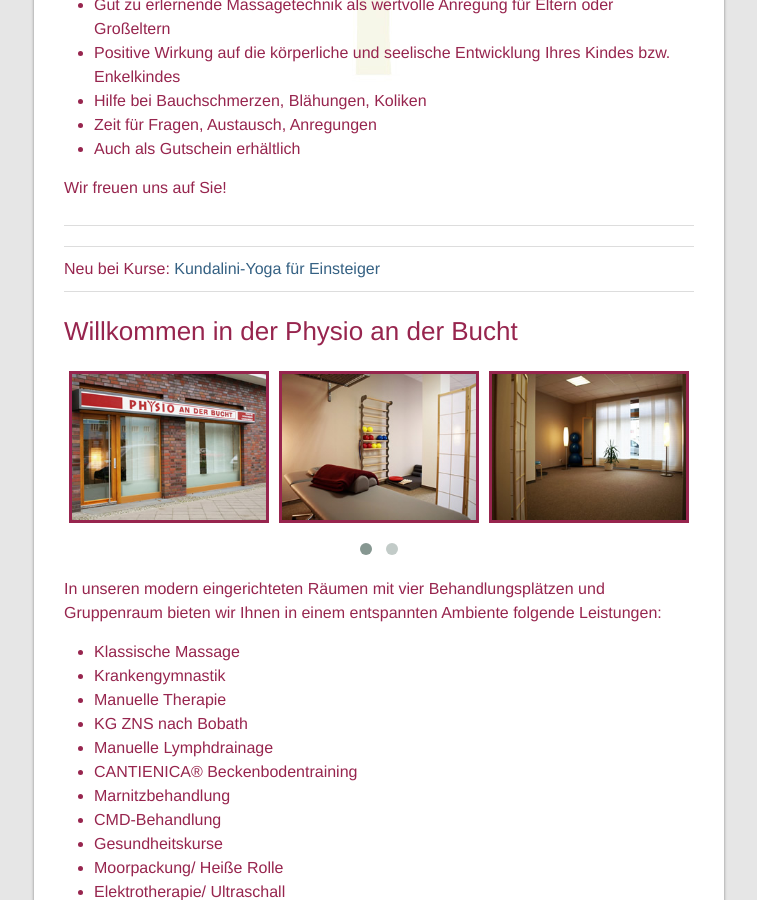
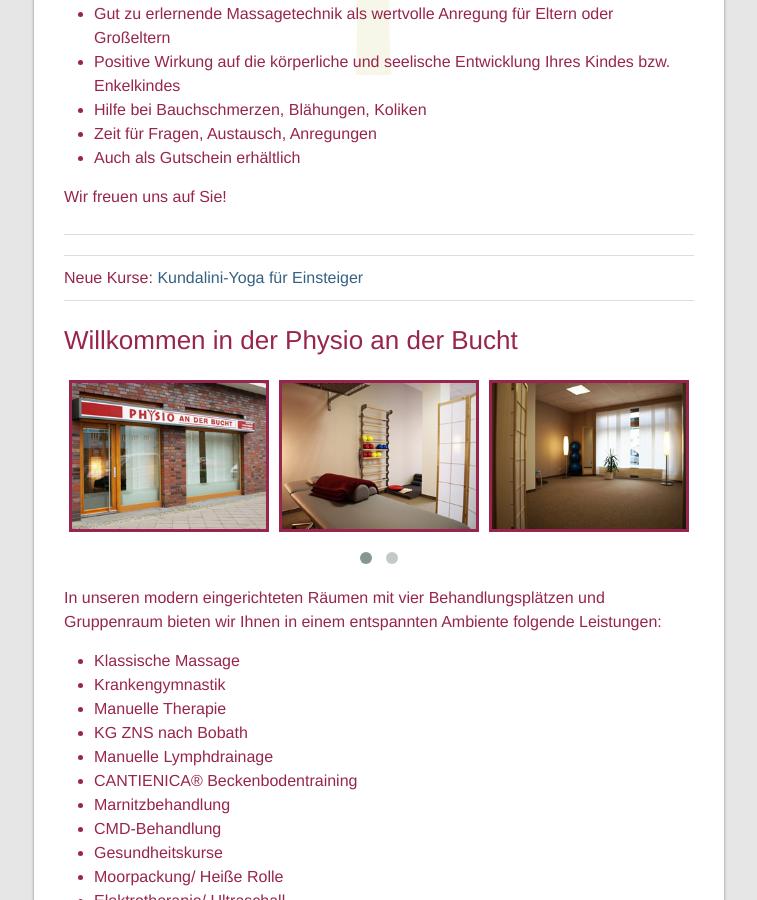
Before and after one commit to davidbasalla/physio_website_2, a Jekyll site: the page built from index.html, in a window 1280 px wide and 900 px high, scrolled down 411 px. Shown: the whole window, without its empty margins (261-1018 px from the left). Built offline with Jekyll 4.4.1, drawn with Linux system fonts in a browser that asks for light colours.

Commit message:
Spelling fix

```diff
--- a/_layouts/praxis.html
+++ b/_layouts/praxis.html
@@ -9,7 +9,7 @@ layout: default
 
       <div class="news">
 
-      <h4>Neuer Kurs - BABYMASSAGE</h4>
+      <h3>Neuer Kurs - BABYMASSAGE</h3>
 
         <p>
           vom 13.04. - 18.05.</br>
@@ -35,7 +35,7 @@ layout: default
 
       <div class="news">
 
-        Neu bei Kurse: <a href="../kurse.html#neu-kundalini-yoga-für-einsteiger">Kundalini-Yoga für Einsteiger</a>
+        Neue Kurse: <a href="../kurse.html#neu-kundalini-yoga-für-einsteiger">Kundalini-Yoga für Einsteiger</a>
 
       </div>
 
```
